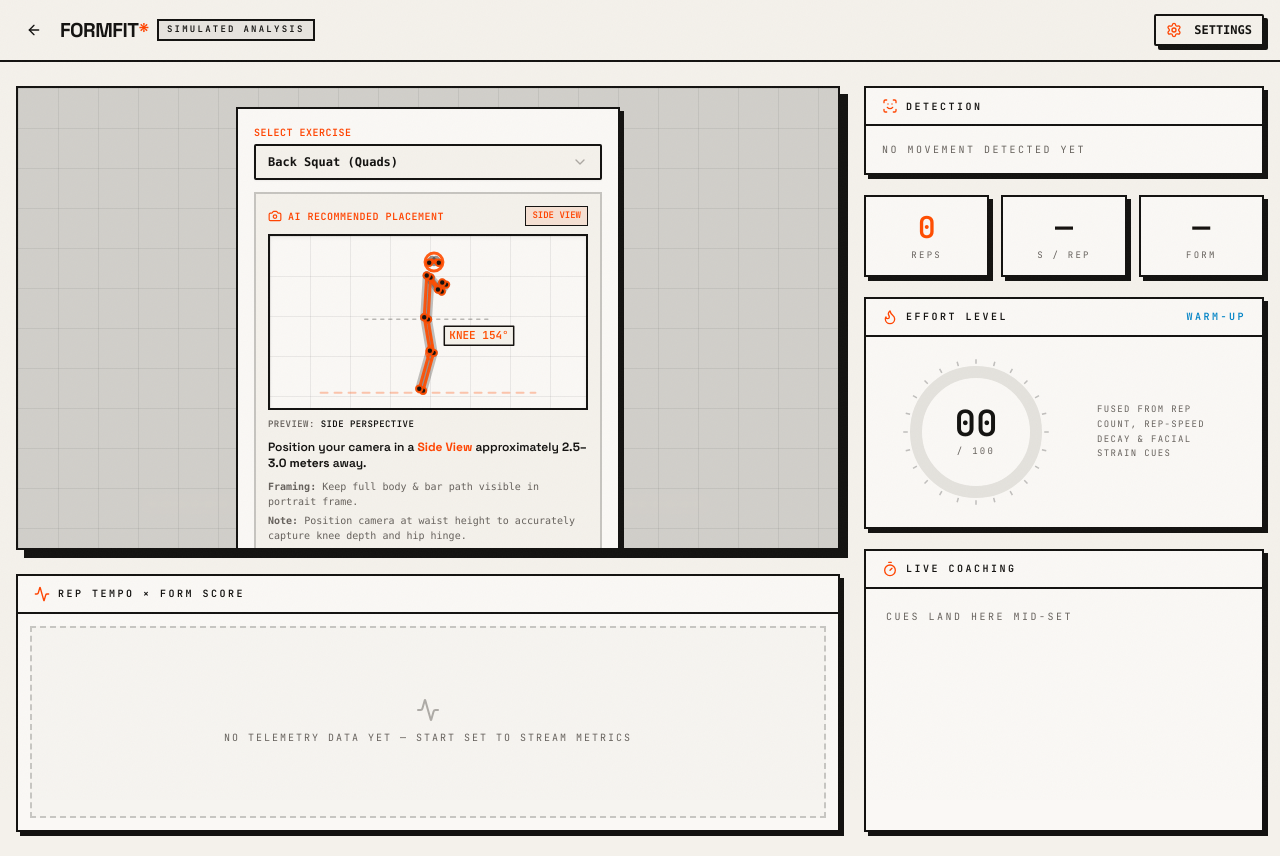
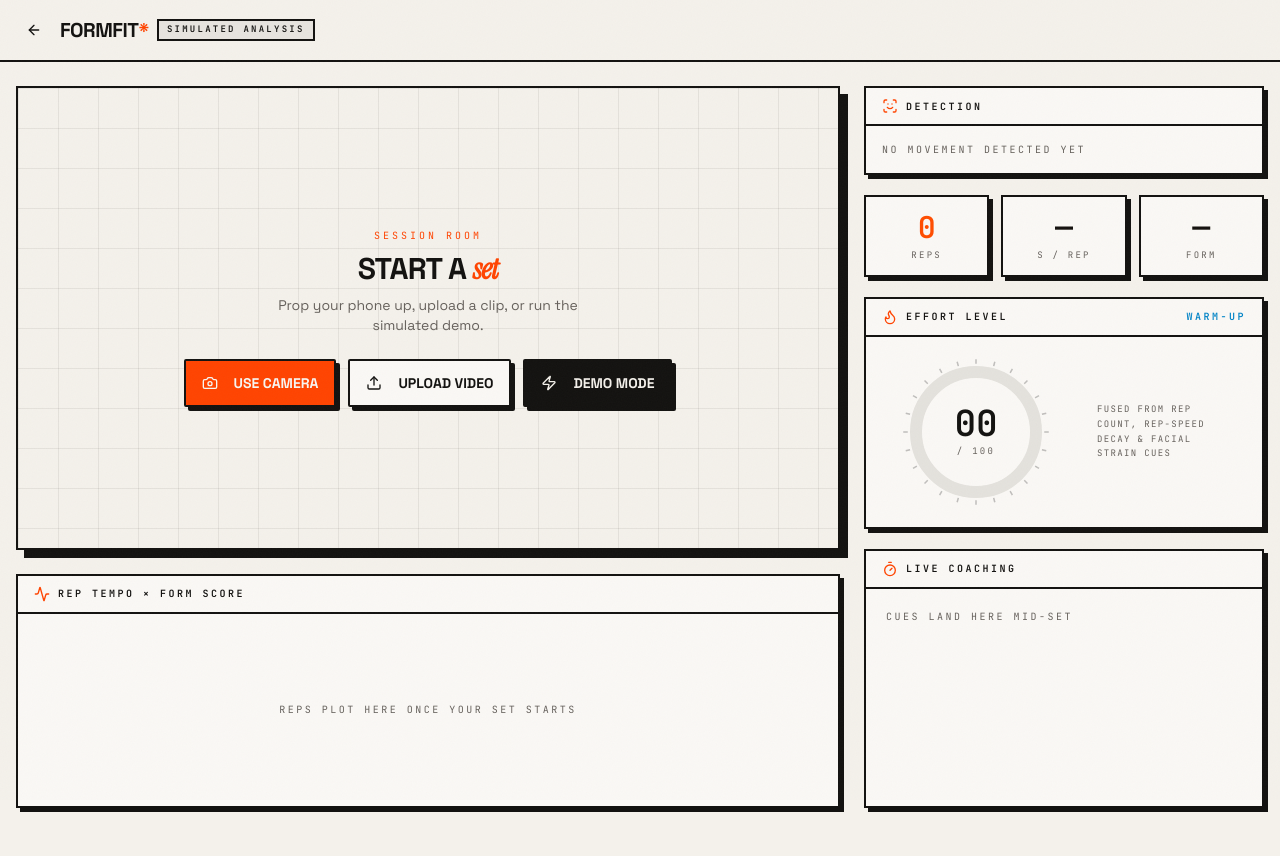
Before and after one commit to Aditya-132/aifactory, a React (Vite) app: page /session in a window 1280 px wide. After the commit the page ends 832 px from the top, so only its background shows below. Built offline with nearby package versions, Linux system fonts and the light colour scheme.

Commit message:
Pass detected camera angle into pose overlay

```diff
--- a/src/pages/Session.tsx
+++ b/src/pages/Session.tsx
@@ -15,6 +15,16 @@
   Video,
   Zap,
 } from 'lucide-react'
+import {
+  ComposedChart,
+  Bar,
+  Line,
+  XAxis,
+  YAxis,
+  Tooltip,
+  ResponsiveContainer,
+  CartesianGrid,
+} from 'recharts'
 import { Button } from '@/components/ui/button'
 import {
   Dialog,
@@ -32,10 +42,6 @@
 } from '@/components/ui/select'
 import PoseCanvas from '@/components/PoseCanvas'
 import EffortDial, { zoneFor } from '@/components/EffortDial'
-import VelocityAngleChart from '@/components/VelocityAngleChart'
-import ExerciseSummaryTable from '@/components/ExerciseSummaryTable'
-import SettingsModal from '@/components/SettingsModal'
-import { saveSessionToHistory } from '@/lib/workoutStore'
 import {
   EXERCISES,
   angleForExercise,
@@ -124,30 +130,26 @@
     [pushFeed],
   )
 
-  const [selectedExerciseId, setSelectedExerciseId] = useState<string>(EXERCISES[0].id)
-
   const beginAnalysis = useCallback(
-    () => {
-      const chosenEx = EXERCISES.find((e) => e.id === selectedExerciseId) || EXERCISES[0]
-      const chosenAngle = chosenEx.recommendation.recommendedCamera
-      setExercise(chosenEx)
-      setAngle(chosenAngle)
-
+    (picked?: ExerciseDef) => {
+      const ex = picked ?? EXERCISES[Math.floor(Math.random() * EXERCISES.length)]
       setPhase('analyzing')
       pushFeed('Pose model initializing — tracking 17 keypoints…', 'info')
       window.setTimeout(() => {
-        setConfidence(92 + Math.floor(Math.random() * 6))
+        setExercise(ex)
+        setAngle(angleForExercise(ex))
+        setConfidence(88 + Math.floor(Math.random() * 10))
         setPhase('live')
         pushFeed(
-          `Movement locked: ${chosenEx.name}. Viewport set to ${chosenAngle.toUpperCase()} view — ${chosenEx.keyJoint.toLowerCase()} angle tracked.`,
+          `Movement classified: ${ex.name}. Best viewing angle locked — ${ex.keyJoint.toLowerCase()} angle tracked.`,
           'info',
         )
         pushFeed('Set started — rep counting live', 'info')
         clockRef.current = window.setInterval(() => setElapsed((e) => e + 1), 1000)
-        scheduleNextRep(chosenEx)
-      }, 2400)
+        scheduleNextRep(ex)
+      }, 2600)
     },
-    [selectedExerciseId, pushFeed, scheduleNextRep],
+    [pushFeed, scheduleNextRep],
   )
 
   const startCamera = async () => {
@@ -191,30 +193,24 @@
     // eslint-disable-next-line react-hooks/exhaustive-deps
   }, [])
 
+  const overrideExercise = (id: string) => {
+    const ex = EXERCISES.find((e) => e.id === id)
+    if (!ex) return
+    clearTimers()
+    setExercise(ex)
+    setAngle(angleForExercise(ex))
+    setConfidence(91 + Math.floor(Math.random() * 7))
+    pushFeed(`Exercise corrected to ${ex.name} — recalibrating tracking`, 'info')
+    clockRef.current = window.setInterval(() => setElapsed((e) => e + 1), 1000)
+    scheduleNextRep(ex)
+  }
 
-
-  const endSession = useCallback(() => {
+  const endSession = () => {
     clearTimers()
     stopCamera()
     setPhase('ended')
     setSummaryOpen(true)
-    pushFeed('Set complete — calculating final form & effort breakdown', 'info')
-
-    if (exercise && angle) {
-      saveSessionToHistory({
-        exerciseId: exercise.id,
-        exerciseName: exercise.name,
-        cameraAngle: angle,
-        durationSeconds: elapsed,
-        totalReps: repsRef.current.length,
-        avgFormScore: repsRef.current.length
-          ? Math.round(repsRef.current.reduce((a, r) => a + r.formScore, 0) / repsRef.current.length)
-          : 0,
-        peakEffort: repsRef.current.length ? Math.max(...repsRef.current.map((r) => r.effort)) : 0,
-        reps: repsRef.current,
-      })
-    }
-  }, [clearTimers, stopCamera, pushFeed, exercise, angle, elapsed])
+  }
 
   const reset = () => {
     clearTimers()
@@ -233,10 +229,8 @@
   }
 
   const latest = reps[reps.length - 1]
-  const avgForm = reps.length
-    ? Math.round(reps.reduce((acc, r) => acc + r.formScore, 0) / reps.length)
-    : 0
-  const effort = latest ? latest.effort : 0
+  const avgForm = reps.length ? Math.round(reps.reduce((a, r) => a + r.formScore, 0) / reps.length) : 0
+  const effort = latest?.effort ?? 0
   const zone = zoneFor(effort)
   const mm = String(Math.floor(elapsed / 60)).padStart(2, '0')
   const ss = String(elapsed % 60).padStart(2, '0')
@@ -248,8 +242,35 @@
   ]
 
   const chartEl = (
-    <div className="p-3">
-      <VelocityAngleChart reps={reps} targetAngle={exercise?.id === 'squat' ? 110 : 90} />
+    <div className="h-48 p-3">
+      {reps.length === 0 ? (
+        <div className="flex h-full items-center justify-center">
+          <p className="mono-data text-[10px] tracking-[0.25em] text-muted-foreground">
+            REPS PLOT HERE ONCE YOUR SET STARTS
+          </p>
+        </div>
+      ) : (
+        <ResponsiveContainer width="100%" height="100%">
+          <ComposedChart data={reps} margin={{ top: 4, right: 8, bottom: 0, left: -18 }}>
+            <CartesianGrid stroke="hsl(30 8% 7% / 0.12)" vertical={false} />
+            <XAxis dataKey="rep" tick={{ fill: 'hsl(30 5% 38%)', fontSize: 11, fontFamily: 'JetBrains Mono' }} tickLine={false} axisLine={false} />
+            <YAxis yAxisId="l" domain={[0, 100]} tick={{ fill: 'hsl(30 5% 38%)', fontSize: 11, fontFamily: 'JetBrains Mono' }} tickLine={false} axisLine={false} />
+            <YAxis yAxisId="r" orientation="right" unit="s" tick={{ fill: 'hsl(30 5% 38%)', fontSize: 11, fontFamily: 'JetBrains Mono' }} tickLine={false} axisLine={false} />
+            <Tooltip
+              contentStyle={{
+                background: 'hsl(40 33% 97%)',
+                border: '2px solid hsl(30 8% 7%)',
+                borderRadius: 2,
+                fontSize: 12,
+                fontFamily: 'JetBrains Mono',
+              }}
+              labelStyle={{ color: 'hsl(30 5% 38%)' }}
+            />
+            <Bar yAxisId="l" dataKey="formScore" name="Form score" fill="hsl(16 100% 50%)" maxBarSize={26} />
+            <Line yAxisId="r" type="monotone" dataKey="tempo" name="Tempo (s)" stroke="hsl(221 83% 45%)" strokeWidth={2} dot={{ r: 3, fill: 'hsl(221 83% 45%)' }} />
+          </ComposedChart>
+        </ResponsiveContainer>
+      )}
     </div>
   )
 
@@ -302,33 +323,11 @@
               SIMULATED ANALYSIS
             </span>
           </div>
-          {/* top bar action items: Settings, Reopen Summary, End Set, New Set */}
-          <div className="flex items-center gap-2">
-            <SettingsModal />
-
-            {phase === 'ended' && (
-              <>
-                <Button
-                  size="sm"
-                  variant="outline"
-                  onClick={() => setSummaryOpen(true)}
-                  className="hard-shadow-sm border-2 border-foreground bg-primary font-bold text-primary-foreground transition-transform hover:-translate-y-0.5"
-                >
-                  <Activity className="mr-1.5 h-3.5 w-3.5" /> SUMMARY
-                </Button>
-                <Button
-                  size="sm"
-                  onClick={reset}
-                  className="hard-shadow-sm border-2 border-foreground bg-foreground font-bold text-background transition-transform hover:-translate-y-0.5"
-                >
-                  NEW SET
-                </Button>
-              </>
-            )}
-
+          {/* desktop-only: REC + END SET (mobile gets a bottom bar) */}
+          <div className="hidden items-center gap-4 lg:flex">
             {phase === 'live' && (
               <>
-                <span className="mono-data hidden items-center gap-2 text-xs font-semibold tracking-[0.2em] sm:flex">
+                <span className="mono-data flex items-center gap-2 text-xs font-semibold tracking-[0.2em]">
                   <span className="blink-rec inline-block h-2.5 w-2.5 rounded-full bg-primary" />
                   REC {mm}:{ss}
                 </span>
@@ -361,95 +360,32 @@
 
               {/* setup overlay */}
               {phase === 'setup' && (
-                <div className="bg-grid absolute inset-0 flex flex-col items-center justify-center gap-5 bg-background/85 p-6 text-center z-10 overflow-y-auto backdrop-blur-sm">
+                <div className="bg-grid absolute inset-0 flex flex-col items-center justify-center gap-6 bg-background p-6 text-center">
                   <div>
-                    <p className="mono-data text-[10px] tracking-[0.3em] text-primary">WORKOUT SETUP</p>
-                    <h1 className="mt-1 text-2xl sm:text-3xl font-bold uppercase tracking-tight">
-                      Configure your <span className="font-serifit normal-case italic text-primary">set</span>
+                    <p className="mono-data text-[10px] tracking-[0.3em] text-primary">SESSION ROOM</p>
+                    <h1 className="mt-2 text-3xl font-bold uppercase tracking-tight">
+                      Start a <span className="font-serifit normal-case italic text-primary">set</span>
                     </h1>
-                    <p className="mx-auto mt-1 max-w-sm text-xs text-muted-foreground">
-                      Select your exercise movement to see the AI camera placement guidance and preview animation.
+                    <p className="mx-auto mt-2 max-w-xs text-sm text-muted-foreground">
+                      Prop your phone up, upload a clip, or run the simulated demo.
                     </p>
                   </div>
-
-                  {/* AI Camera Recommendation Card */}
-                  {(() => {
-                    const currentEx = EXERCISES.find((e) => e.id === selectedExerciseId) || EXERCISES[0]
-                    const rec = currentEx.recommendation
-                    return (
-                      <div className="w-full max-w-sm space-y-3 border-2 border-foreground bg-card p-4 hard-shadow-sm text-left">
-                        <div>
-                          <label className="mono-data block text-[10px] font-bold tracking-wider text-primary mb-1">
-                            SELECT EXERCISE
-                          </label>
-                          <Select value={selectedExerciseId} onValueChange={setSelectedExerciseId}>
-                            <SelectTrigger className="h-10 w-full border-2 font-mono text-xs font-semibold bg-background">
-                              <SelectValue />
-                            </SelectTrigger>
-                            <SelectContent className="border-2 font-mono text-xs">
-                              {EXERCISES.map((e) => (
-                                <SelectItem key={e.id} value={e.id}>
-                                  {e.name} ({e.primaryMuscles[0]})
-                                </SelectItem>
-                              ))}
-                            </SelectContent>
-                          </Select>
-                        </div>
-
-                        {/* AI Camera Guidance Box with Live 3D Pose Canvas Animation Preview */}
-                        <div className="border-2 border-foreground/20 bg-background p-3 space-y-2">
-                          <div className="flex items-center justify-between">
-                            <span className="mono-data text-[10px] font-bold tracking-wider text-primary flex items-center gap-1.5">
-                              <Camera className="h-3.5 w-3.5" /> AI RECOMMENDED PLACEMENT
-                            </span>
-                            <span className="mono-data border border-foreground bg-primary/10 px-1.5 py-0.5 text-[9px] font-bold text-primary">
-                              {rec.recommendedCamera.toUpperCase()} VIEW
-                            </span>
-                          </div>
-
-                          {/* Interactive 3D Skeleton Camera Angle Preview Window */}
-                          <div className="relative h-44 w-full overflow-hidden border-2 border-foreground bg-card shadow-inner">
-                            <div className="bg-grid absolute inset-0" />
-                            <PoseCanvas
-                              exercise={currentEx}
-                              angle={rec.recommendedCamera}
-                              severity="good"
-                              active={true}
-                            />
-                          </div>
-
-                          <div className="mono-data text-[9px] font-bold text-muted-foreground tracking-wider">
-                            PREVIEW: <span className="text-foreground">{rec.recommendedCamera.toUpperCase()} PERSPECTIVE</span>
-                          </div>
-
-                          <p className="text-xs font-semibold text-foreground">
-                            Position your camera in a <span className="text-primary font-bold">{rec.recommendedCamera} View</span> approximately <span className="font-bold">{rec.recommendedDistance}</span> away.
-                          </p>
-                          <div className="text-[10px] text-muted-foreground space-y-1 font-mono">
-                            <p><strong>Framing:</strong> {rec.framingGuidance}</p>
-                            <p><strong>Note:</strong> {rec.setupNotes}</p>
-                          </div>
-                        </div>
-                      </div>
-                    )
-                  })()}
-
-                  <div className="flex w-full max-w-xs flex-col gap-2.5 sm:max-w-none sm:flex-row sm:flex-wrap sm:justify-center">
+                  <div className="flex w-full max-w-xs flex-col gap-3 sm:max-w-none sm:flex-row sm:flex-wrap sm:justify-center">
                     <Button
                       size="lg"
-                      className="hard-shadow-sm h-11 w-full border-2 border-foreground font-bold transition-transform hover:-translate-y-0.5 sm:w-auto"
+                      className="hard-shadow-sm h-12 w-full border-2 border-foreground font-bold transition-transform hover:-translate-y-0.5 sm:w-auto"
                       onClick={startCamera}
                     >
-                      <Camera className="mr-2 h-4 w-4" /> START CAMERA
+                      <Camera className="mr-2 h-5 w-5" /> USE CAMERA
                     </Button>
                     <Button
                       size="lg"
                       variant="outline"
-                      className="hard-shadow-sm h-11 w-full border-2 border-foreground bg-card font-bold transition-transform hover:-translate-y-0.5 sm:w-auto"
+                      className="hard-shadow-sm h-12 w-full border-2 border-foreground bg-card font-bold transition-transform hover:-translate-y-0.5 sm:w-auto"
                       asChild
                     >
                       <label className="cursor-pointer">
-                        <Upload className="mr-2 h-4 w-4" /> UPLOAD VIDEO
+                        <Upload className="mr-2 h-5 w-5" /> UPLOAD VIDEO
                         <input
                           type="file"
                           accept="video/*"
@@ -464,10 +400,10 @@
                     <Button
                       size="lg"
                       variant="outline"
-                      className="hard-shadow-sm h-11 w-full border-2 border-foreground bg-foreground font-bold text-background transition-transform hover:-translate-y-0.5 hover:bg-foreground sm:w-auto"
+                      className="hard-shadow-sm h-12 w-full border-2 border-foreground bg-foreground font-bold text-background transition-transform hover:-translate-y-0.5 hover:bg-foreground sm:w-auto"
                       onClick={startDemo}
                     >
-                      <Zap className="mr-2 h-4 w-4" /> DEMO MODE
+                      <Zap className="mr-2 h-5 w-5" /> DEMO MODE
                     </Button>
                   </div>
                   {cameraError && (
@@ -480,7 +416,7 @@
 
               {/* analyzing overlay */}
               {phase === 'analyzing' && (
-                <div className="absolute inset-0 z-10">
+                <div className="absolute inset-0">
                   <div className="scanline" />
                   <div className="absolute inset-x-0 bottom-6 flex justify-center">
                     <motion.span
@@ -494,45 +430,13 @@
                 </div>
               )}
 
-              {/* pose overlay: active in live phase or setup preview */}
+              {/* pose overlay */}
               <PoseCanvas
-                exercise={phase === 'setup' ? EXERCISES.find((e) => e.id === selectedExerciseId) || EXERCISES[0] : exercise}
-                angle={phase === 'setup' ? (EXERCISES.find((e) => e.id === selectedExerciseId) || EXERCISES[0]).recommendation.recommendedCamera : angle}
+                exercise={exercise}
                 severity={latest?.severity ?? 'good'}
-                active={phase === 'live' || phase === 'setup'}
+                active={phase === 'live'}
+                angle={angle}
               />
-
-              {/* ended phase banner overlay if summary modal is closed */}
-              {phase === 'ended' && !summaryOpen && (
-                <div className="absolute inset-0 flex flex-col items-center justify-center bg-background/90 p-6 text-center backdrop-blur-sm z-20">
-                  <div className="hard-shadow max-w-sm border-2 border-foreground bg-card p-6 space-y-4">
-                    <p className="mono-data text-[10px] font-semibold tracking-[0.25em] text-primary">SET COMPLETE</p>
-                    <h2 className="text-xl font-bold uppercase">
-                      {exercise?.name} — {reps.length} Reps
-                    </h2>
-                    <p className="text-xs text-muted-foreground">
-                      Session data saved. Re-open the telemetry breakdown or start a new set.
-                    </p>
-                    <div className="flex flex-col gap-2 pt-2 sm:flex-row">
-                      <Button
-                        size="sm"
-                        onClick={() => setSummaryOpen(true)}
-                        className="hard-shadow-sm flex-1 border-2 border-foreground bg-primary font-bold text-primary-foreground"
-                      >
-                        <Activity className="mr-1.5 h-3.5 w-3.5" /> VIEW SUMMARY
-                      </Button>
-                      <Button
-                        size="sm"
-                        variant="outline"
-                        onClick={reset}
-                        className="hard-shadow-sm flex-1 border-2 border-foreground bg-background font-bold"
-                      >
-                        NEW SET
-                      </Button>
-                    </div>
-                  </div>
-                </div>
-              )}
 
               {/* viewfinder furniture */}
               {phase === 'live' && (
@@ -631,6 +535,18 @@
                           </span>
                         </span>
                       </div>
+                      <Select value={exercise.id} onValueChange={overrideExercise}>
+                        <SelectTrigger className="mt-3 h-10 w-full border-2 text-sm font-semibold">
+                          <SelectValue />
+                        </SelectTrigger>
+                        <SelectContent className="border-2">
+                          {EXERCISES.map((e) => (
+                            <SelectItem key={e.id} value={e.id}>
+                              {e.name}
+                            </SelectItem>
+                          ))}
+                        </SelectContent>
+                      </Select>
                     </motion.div>
                   ) : (
                     <motion.p
@@ -704,13 +620,22 @@
                           </span>
                         ))}
                       </div>
-                      <div className="pt-2">
-                        <p className="mono-data mb-1 text-[9px] tracking-[0.25em] text-muted-foreground flex items-center gap-1">
-                          <span className="inline-block h-2 w-2 rounded-full bg-emerald-500" /> SESSION LOCKED
+                      <div className="pt-3">
+                        <p className="mono-data mb-1.5 text-[9px] tracking-[0.25em] text-muted-foreground">
+                          WRONG LIFT? CORRECT IT:
                         </p>
-                        <p className="text-[11px] text-muted-foreground">
-                          Exercise &amp; camera angle are locked for this set to preserve telemetry integrity.
-                        </p>
+                        <Select value={exercise.id} onValueChange={overrideExercise}>
+                          <SelectTrigger className="h-9 w-full border-2 font-semibold">
+                            <SelectValue />
+                          </SelectTrigger>
+                          <SelectContent className="border-2">
+                            {EXERCISES.map((e) => (
+                              <SelectItem key={e.id} value={e.id}>
+                                {e.name}
+                              </SelectItem>
+                            ))}
+                          </SelectContent>
+                        </Select>
                       </div>
                     </motion.div>
                   ) : (
@@ -810,22 +735,20 @@
 
       {/* Summary dialog */}
       <Dialog open={summaryOpen} onOpenChange={setSummaryOpen}>
-        <DialogContent className="hard-shadow max-h-[92dvh] overflow-y-auto border-2 border-foreground bg-card sm:max-w-3xl">
+        <DialogContent className="hard-shadow max-h-[90dvh] overflow-y-auto border-2 border-foreground bg-card sm:max-w-lg">
           <DialogHeader>
             <DialogTitle className="font-serifit text-2xl italic">
               Set summary — {exercise?.name}
             </DialogTitle>
             <DialogDescription className="mono-data text-[10px] tracking-[0.25em]">
-              {angle?.toUpperCase()} VIEW — TELEMETRY BREAKDOWN
+              {mm}:{ss} — {angle?.toUpperCase()} VIEW — SIMULATED ANALYSIS
             </DialogDescription>
           </DialogHeader>
-
-          {/* Quick stats grid */}
           <div className="grid grid-cols-2 gap-3 sm:grid-cols-4">
             {[
               { label: 'REPS', value: reps.length },
               { label: 'AVG FORM', value: avgForm || '—' },
-              { label: 'PEAK EFFORT', value: reps.length ? `${Math.max(...reps.map((r) => r.effort))}%` : '—' },
+              { label: 'PEAK EFFORT', value: reps.length ? Math.max(...reps.map((r) => r.effort)) : '—' },
               {
                 label: 'AVG TEMPO',
                 value: reps.length ? `${(reps.reduce((a, r) => a + r.tempo, 0) / reps.length).toFixed(1)}s` : '—',
@@ -843,20 +766,6 @@
               </motion.div>
             ))}
           </div>
-
-          {/* Velocity & Angle Telemetry Graph */}
-          <div className="border-2 border-foreground bg-background p-4 hard-shadow-sm space-y-2">
-            <p className="mono-data text-[10px] font-bold tracking-[0.2em] text-primary">POST-WORKOUT TELEMETRY ANALYTICS</p>
-            <VelocityAngleChart reps={reps} targetAngle={exercise?.id === 'squat' ? 110 : 90} />
-          </div>
-
-          {/* Rep-by-Rep Exercise Summary Table */}
-          <div className="space-y-2">
-            <p className="mono-data text-[10px] font-bold tracking-[0.2em] text-foreground">REP-BY-REP BREAKDOWN TABLE</p>
-            <ExerciseSummaryTable reps={reps} />
-          </div>
-
-          {/* Coach's note */}
           <div className="border-2 border-foreground bg-primary/10 p-4">
             <p className="mono-data text-[10px] font-semibold tracking-[0.25em] text-primary">COACH'S NOTE</p>
             <p className="mt-2 text-sm leading-relaxed text-foreground/80">
@@ -869,13 +778,12 @@
                     : 'No reps recorded — start a set to get a full breakdown.'}
             </p>
           </div>
-
           <div className="flex flex-col-reverse gap-3 sm:flex-row sm:justify-end">
             <Button variant="outline" className="hard-shadow-sm h-12 border-2 font-bold sm:h-10" onClick={reset}>
               NEW SESSION
             </Button>
             <Button className="hard-shadow-sm h-12 border-2 border-foreground bg-foreground font-bold text-background hover:bg-foreground/90 sm:h-10" onClick={() => setSummaryOpen(false)}>
-              CLOSE SUMMARY
+              REVIEW FOOTAGE
             </Button>
           </div>
         </DialogContent>
```
